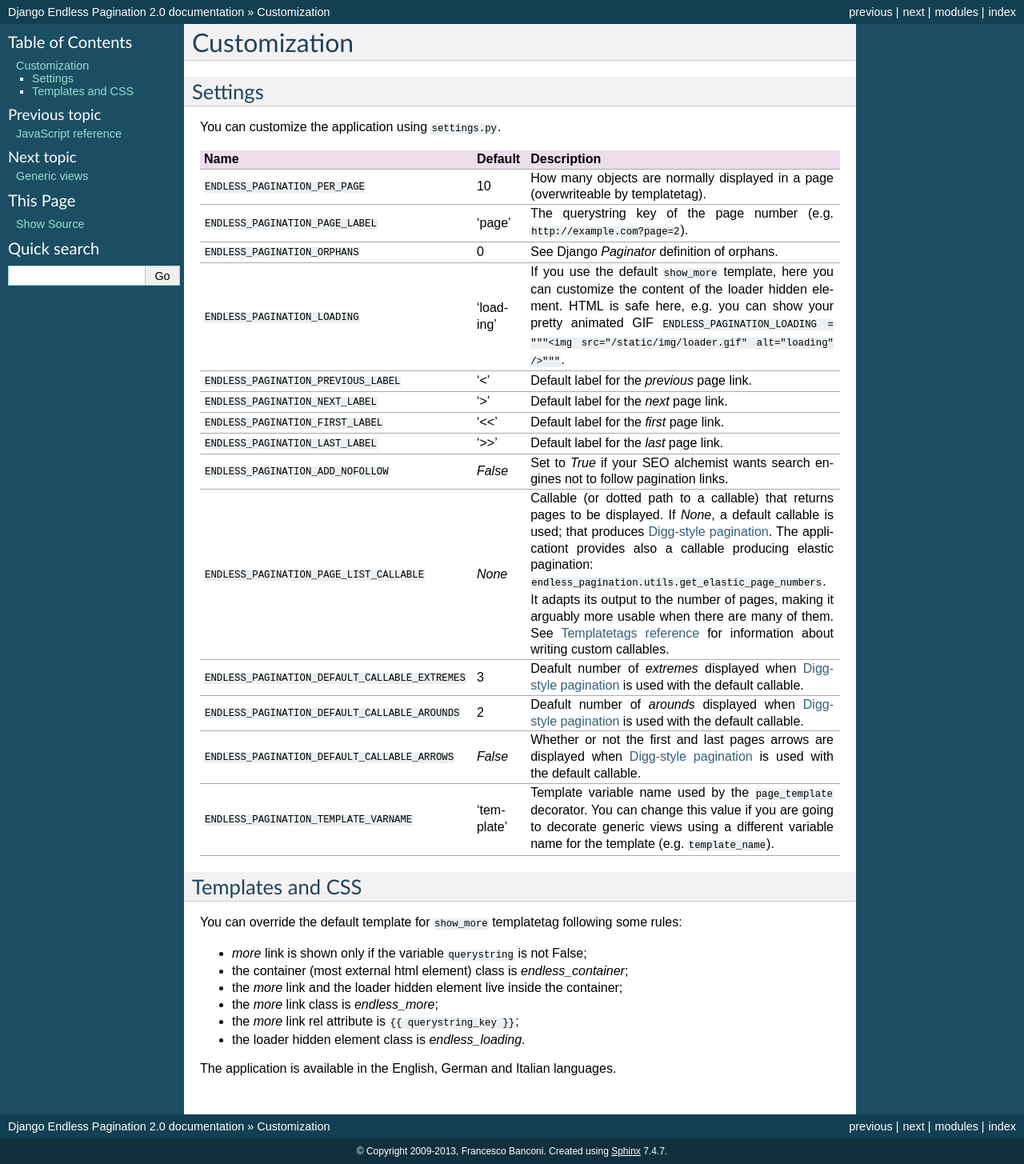
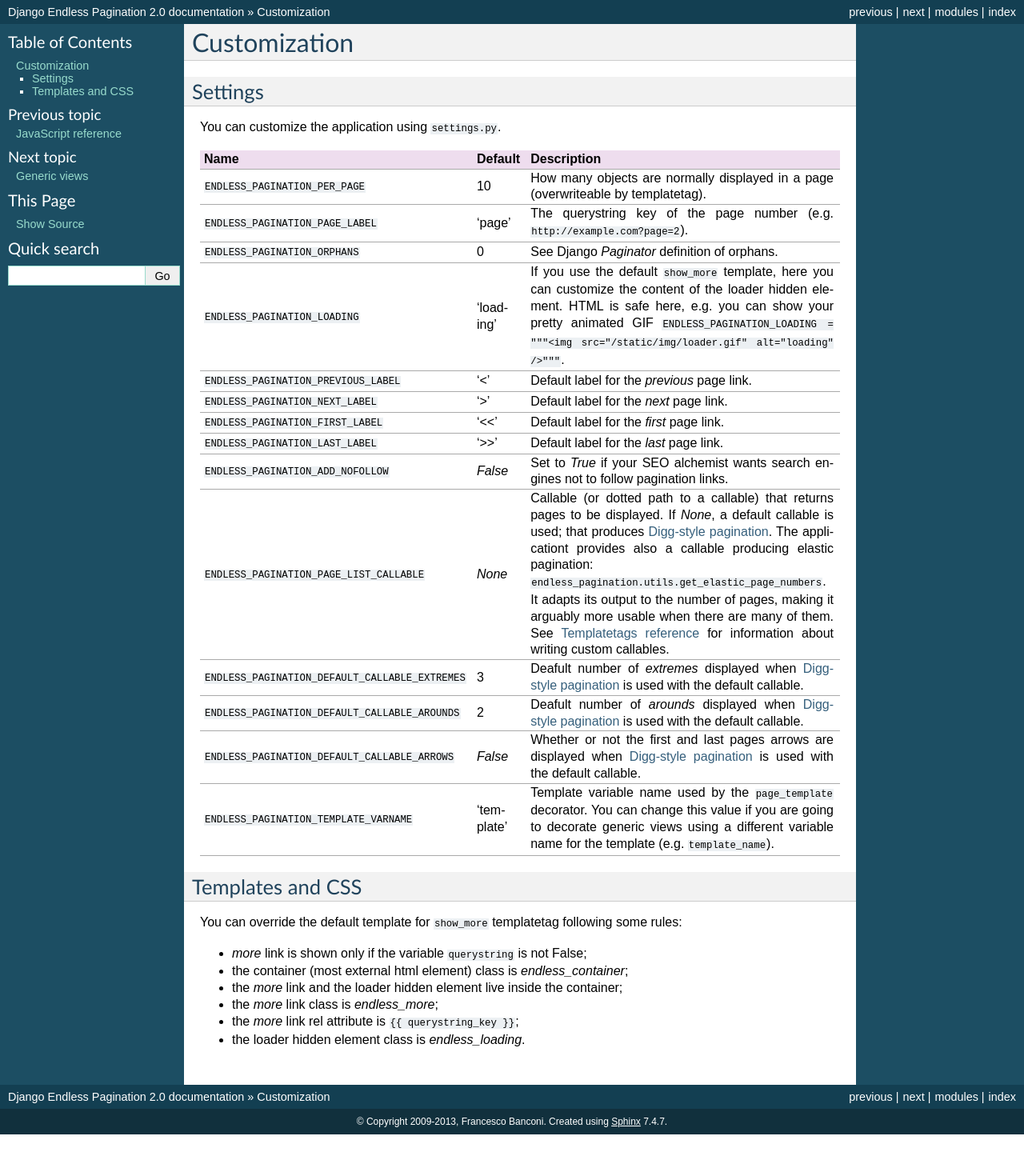
Before and after one commit to frankban/django-endless-pagination, a Sphinx documentation site: the page built from doc/customization.rst, in a window 1280 px wide. Shown: the whole page at 80% size. Built offline with Sphinx 7.4.7, drawn with Linux system fonts in a browser that asks for light colours; after the commit the page ends 1418 px from its top, so only the background shows below that.

Commit message:
Update documentation.

```diff
--- a/doc/customization.rst
+++ b/doc/customization.rst
@@ -79,5 +79,3 @@
 - the *more* link class is *endless_more*;
 - the *more* link rel attribute is ``{{ querystring_key }}``;
 - the loader hidden element class is *endless_loading*.
-
-The application is available in the English, German and Italian languages.
```
